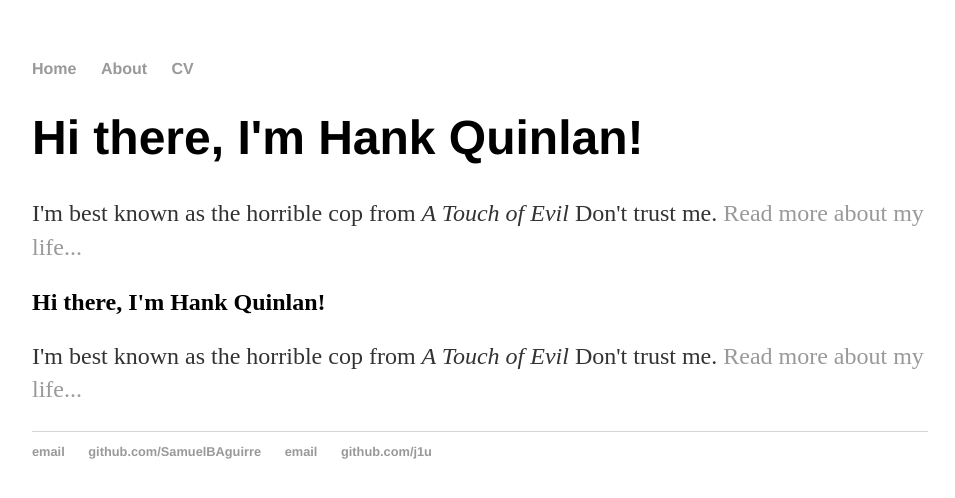
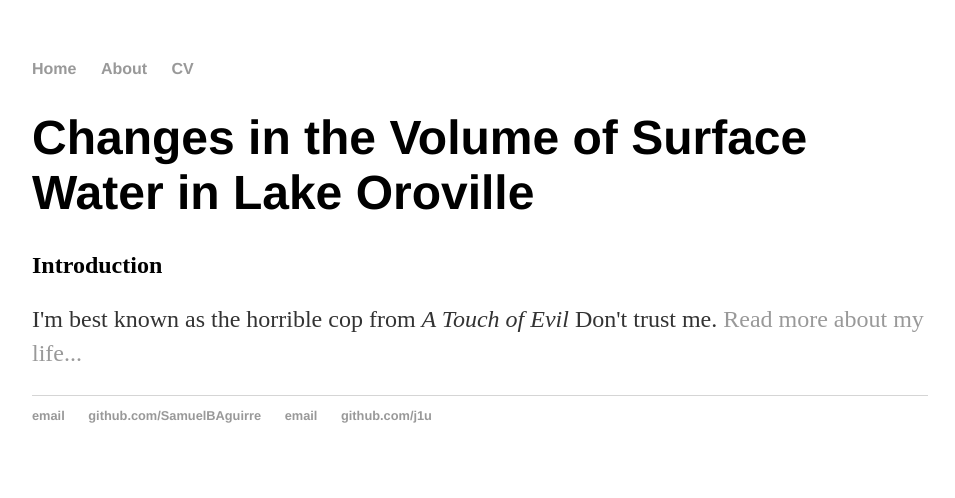
Before and after one commit to SamuelBAguirre/SamuelBAguirre.github.io, a Jekyll site: the page built from index.html, in a window 1280 px wide. Shown: the top 498 px of the page, without its empty margins (160-1115 px from the left). Built offline with Jekyll 4.4.1, drawn with Linux system fonts in a browser that asks for light colours.

Commit message:
Update index.html

```diff
--- a/index.html
+++ b/index.html
@@ -3,8 +3,7 @@ layout: default
 title: Home
 ---
 <div class="blurb">
-	<h1>Hi there, I'm Hank Quinlan!</h1>
-	<p>I'm best known as the horrible cop from <em>A Touch of Evil</em> Don't trust me. <a href="/about">Read more about my life...</a></p>
-	<h2>Hi there, I'm Hank Quinlan!</h2>
+	<h1>Changes in the Volume of Surface Water in Lake Oroville</h1>
+	<h2>Introduction</h2>
 	<p>I'm best known as the horrible cop from <em>A Touch of Evil</em> Don't trust me. <a href="/about">Read more about my life...</a></p>
 </div><!-- /.blurb -->
```
